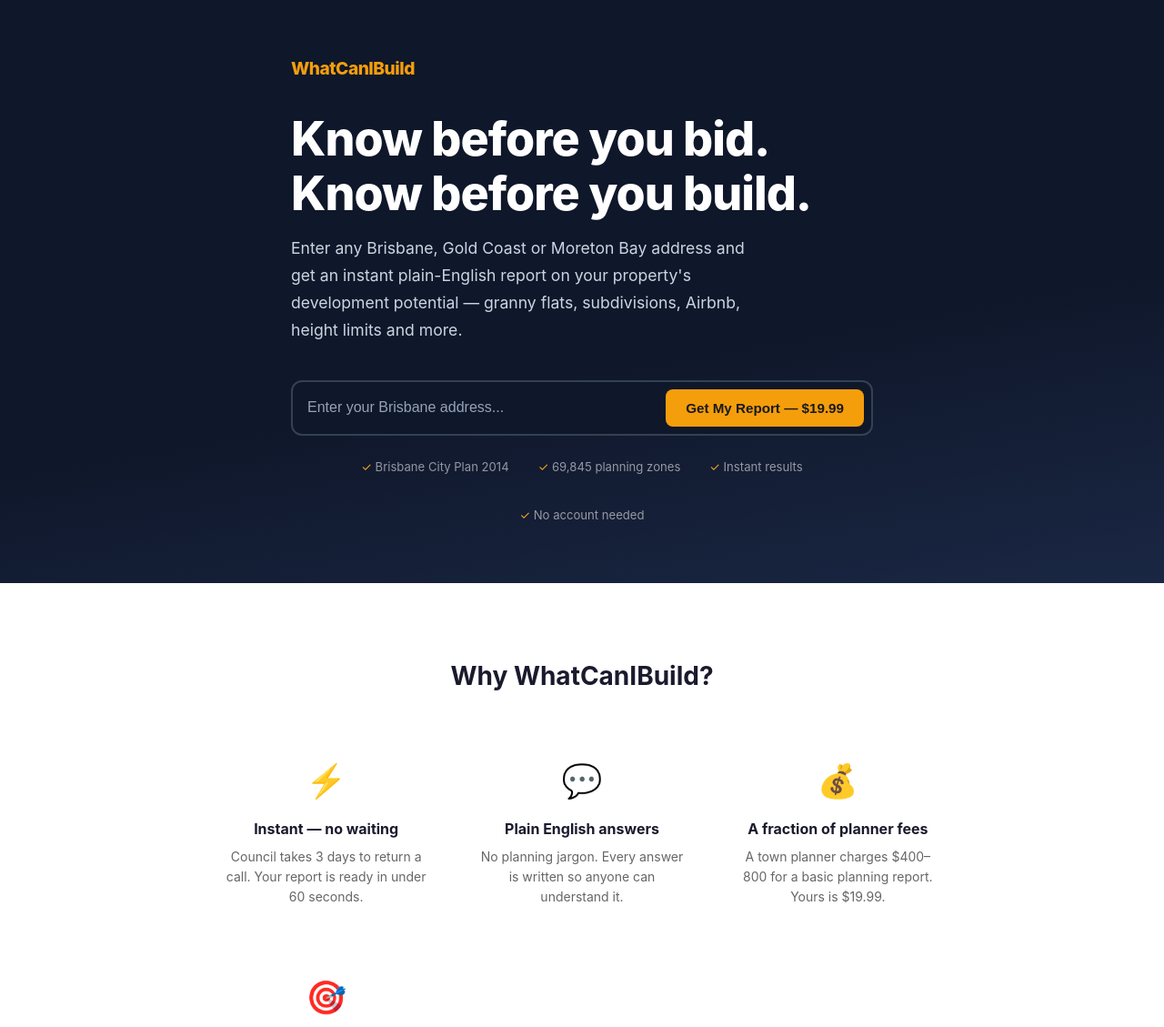
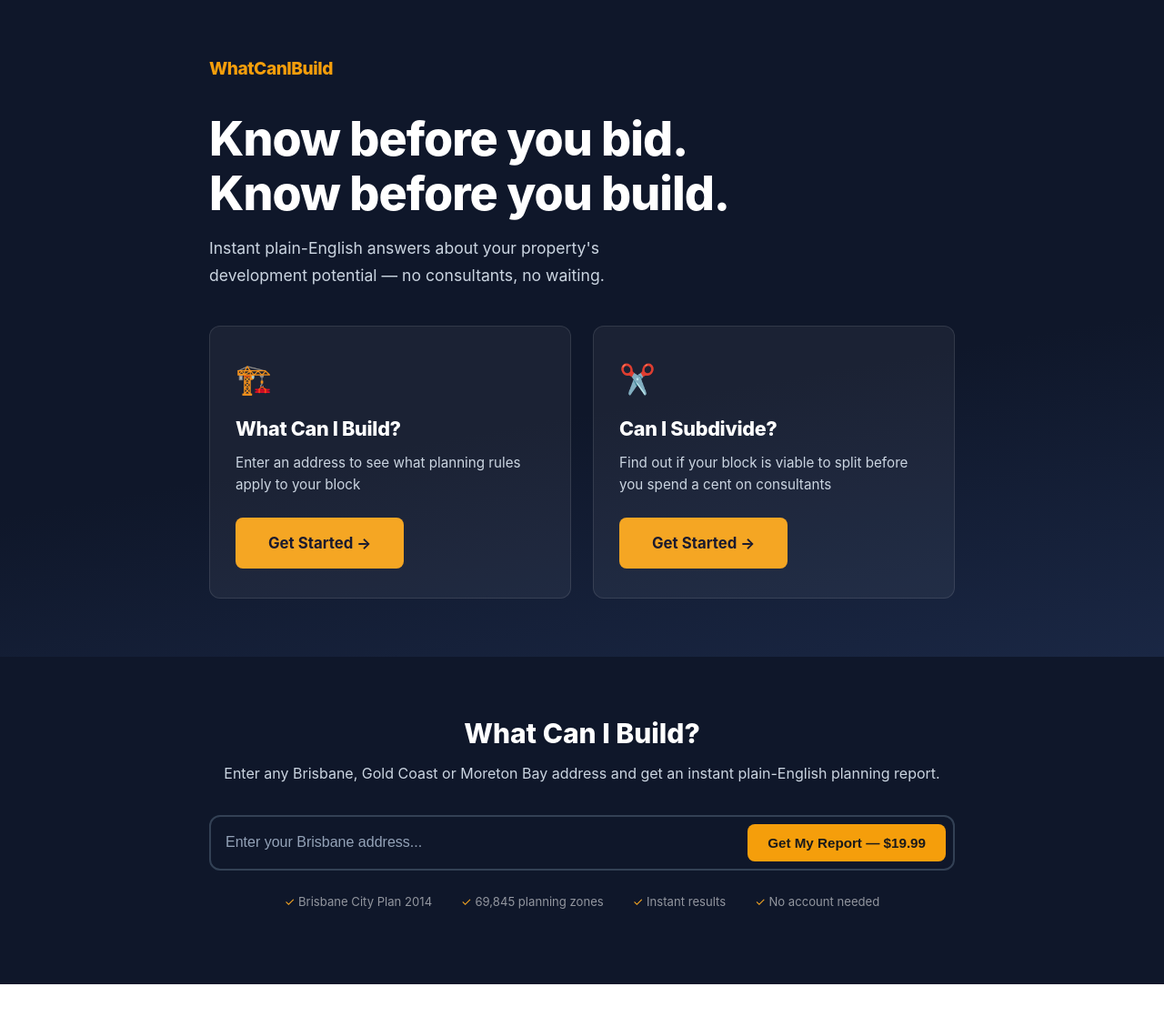
Before and after one commit to stevenpicton1979/whatcanibuild, a website: page index.html in a window 1280 px wide. Shown: the top 1129 px of the page at 91% size. Drawn offline with Linux system fonts and the light colour scheme.

Commit message:
Homepage product picker - add SubdivideIQ card

```diff
--- a/css/style.css
+++ b/css/style.css
@@ -533,12 +533,88 @@
 .report-footer .footer-links a:hover { color: var(--amber); }
 
 /* ============================================================
+   PRODUCT PICKER
+   ============================================================ */
+
+.hero-picker-container { max-width: 860px !important; }
+
+.product-grid {
+  display: grid;
+  grid-template-columns: 1fr 1fr;
+  gap: 1.5rem;
+  margin-top: 2.5rem;
+}
+
+.product-card {
+  background: rgba(255,255,255,0.05);
+  border: 1px solid rgba(255,255,255,0.1);
+  border-radius: var(--radius);
+  padding: 2rem 1.75rem;
+  display: flex;
+  flex-direction: column;
+  align-items: flex-start;
+  transition: border-color .2s, transform .15s;
+}
+.product-card:hover {
+  border-color: var(--amber);
+  transform: translateY(-2px);
+}
+
+.product-card-icon {
+  font-size: 2rem;
+  margin-bottom: 0.75rem;
+}
+
+.product-card-title {
+  font-size: 1.35rem;
+  font-weight: 800;
+  letter-spacing: -.3px;
+  margin-bottom: 0.5rem;
+  color: var(--white);
+}
+
+.product-card-subtitle {
+  font-size: 0.95rem;
+  color: var(--secondary);
+  line-height: 1.6;
+  flex: 1;
+  margin-bottom: 1.5rem;
+}
+
+.product-card-btn {
+  font-size: 0.95rem;
+  padding: 0.75rem 1.5rem;
+}
+
+/* Planning tool section */
+.planning-tool-section {
+  background: var(--navy-light);
+  padding: 60px 0 80px;
+}
+
+.planning-tool-heading {
+  font-size: 1.875rem;
+  font-weight: 800;
+  text-align: center;
+  margin-bottom: 0.5rem;
+}
+
+.planning-tool-subheading {
+  font-size: 1rem;
+  color: var(--secondary);
+  text-align: center;
+  margin-bottom: 2rem;
+  line-height: 1.6;
+}
+
+/* ============================================================
    RESPONSIVE
    ============================================================ */
 
 @media (max-width: 768px) {
   .hero { padding: 40px 0 60px; }
   .hero-headline { font-size: 1.875rem; }
+  .product-grid { grid-template-columns: 1fr; }
 
   .search-box { flex-direction: column; padding: 12px; gap: 8px; }
   .btn-primary { width: 100%; text-align: center; padding: 14px 24px; }
--- a/index.html
+++ b/index.html
@@ -9,15 +9,38 @@
 </head>
 <body>
 
-  <!-- ==================== HERO ==================== -->
+  <!-- ==================== HERO: PRODUCT PICKER ==================== -->
   <section class="hero">
-    <div class="container">
+    <div class="container hero-picker-container">
       <div class="logo">WhatCanIBuild</div>
 
       <h1 class="hero-headline">Know before you bid.<br>Know before you build.</h1>
       <p class="hero-subheading">
-        Enter any Brisbane, Gold Coast or Moreton Bay address and get an instant plain-English report on your property's development potential — granny flats, subdivisions, Airbnb, height limits and more.
+        Instant plain-English answers about your property's development potential — no consultants, no waiting.
       </p>
+
+      <div class="product-grid">
+        <div class="product-card">
+          <div class="product-card-icon">🏗️</div>
+          <h2 class="product-card-title">What Can I Build?</h2>
+          <p class="product-card-subtitle">Enter an address to see what planning rules apply to your block</p>
+          <a href="#planning-tool" class="btn-primary-lg product-card-btn">Get Started →</a>
+        </div>
+        <div class="product-card">
+          <div class="product-card-icon">✂️</div>
+          <h2 class="product-card-title">Can I Subdivide?</h2>
+          <p class="product-card-subtitle">Find out if your block is viable to split before you spend a cent on consultants</p>
+          <a href="https://subdivide.whatcanibuild.com.au" class="btn-primary-lg product-card-btn">Get Started →</a>
+        </div>
+      </div>
+    </div>
+  </section>
+
+  <!-- ==================== PLANNING TOOL ==================== -->
+  <section id="planning-tool" class="planning-tool-section">
+    <div class="container">
+      <h2 class="planning-tool-heading">What Can I Build?</h2>
+      <p class="planning-tool-subheading">Enter any Brisbane, Gold Coast or Moreton Bay address and get an instant plain-English planning report.</p>
 
       <!-- Address search -->
       <div class="search-wrapper">
@@ -199,7 +222,7 @@
       <h2>One report. One decision. One price.</h2>
       <p class="price-compare">A town planner charges <s>$400–800</s> for the same information.</p>
       <div class="price-big">$19.99</div>
-      <a href="#address-input" class="btn-primary-lg" onclick="document.getElementById('address-input').focus();return false;">
+      <a href="#planning-tool" class="btn-primary-lg" onclick="document.getElementById('address-input').focus();return false;">
         Get My Report Now →
       </a>
       <p class="subtext">Instant · No account needed · Covers Brisbane, Gold Coast &amp; Moreton Bay</p>
```
